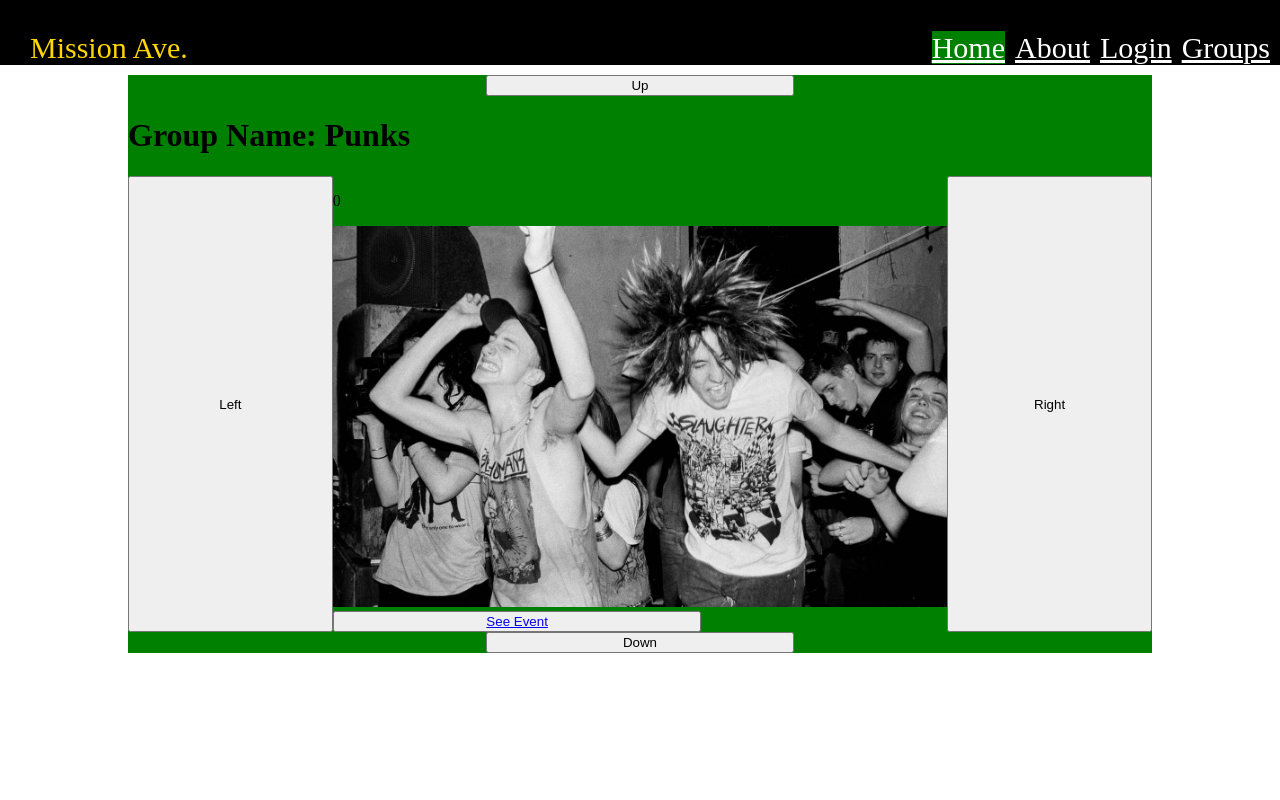
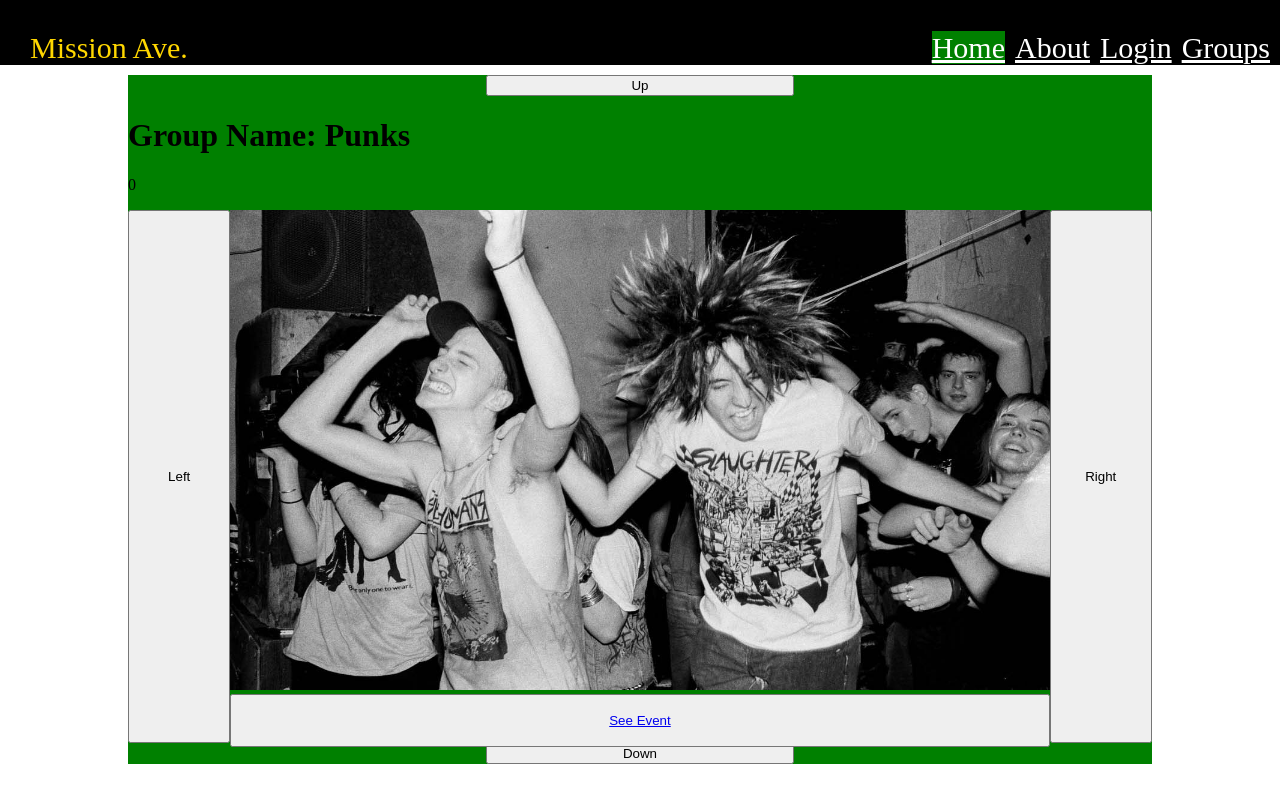
Before and after one commit to BartoAmigo/MissionAve, an Angular app: page /home in a window 1280 px wide. Built offline with nearby package versions, Linux system fonts and the light colour scheme.

Commit message:
Basic slider css done

```diff
--- a/src/app/pages/home-page/slider/event-slider/event-slider.component.css
+++ b/src/app/pages/home-page/slider/event-slider/event-slider.component.css
@@ -1,5 +1,6 @@
 .slider-image{
     width: 100%;
+    height: 90%;
     align-self: center;
 }
 .event-container{
@@ -24,18 +25,23 @@
 
 .left-side{
 
-    width: 20%;
+    width: 10%;
     align-content: flex-start;
 }
 .right-side{
 
-    width: 20%;
+    width: 10%;
     align-content: flex-end;
 }
 
 .center{
+    width: 80%;
     display: flexbox;
-    width: 60%;
-    align-self: center;
     justify-content: center;
+    align-items: center;
 }
+
+.view-event-button{
+    width: 100%;
+    height: 10%;
+}
--- a/src/app/pages/home-page/slider/event-slider/event-slider.component.html
+++ b/src/app/pages/home-page/slider/event-slider/event-slider.component.html
@@ -1,14 +1,16 @@
 
+<p class="center">{{currEventIndex}}</p>
 <div class="event-container">
+
     <div class="left-side">
         <button (click)="eventSelector('Left')" class="event-button-left">Left</button>
     </div>
 
     <div class="center">
-        <p class="center">{{currEventIndex}}</p>
+
         <img class= "slider-image" src = "{{eventArray[currEventIndex].imageUrl}}">
-        <button class="center">
-            <a href="eventArray[currEventIndex].buttonLink">See Event</a>
+        <button class="view-event-button">
+            <a href="{{eventArray[currEventIndex].buttonLink}}">See Event</a>
         </button>
     </div>
     <div class="right-side">
--- a/src/app/pages/home-page/slider/group-slider/group-slider.component.css
+++ b/src/app/pages/home-page/slider/group-slider/group-slider.component.css
@@ -2,7 +2,6 @@
     margin-top:10px;
     background-color:green;
     width:80%;
-    height: 20%;
     margin-right:auto;
     margin-left:auto;
 }
--- a/src/app/pages/home-page/slider/slider.component.html
+++ b/src/app/pages/home-page/slider/slider.component.html
@@ -1,5 +1,6 @@
 
 <!-- this would be a for loop to navigate multiple groups.-->
 <app-group-slider
-    [groupsArray] = "inputGroup">
+    [groupsArray] = "inputGroup"
+    class="slider">
 </app-group-slider>
```
